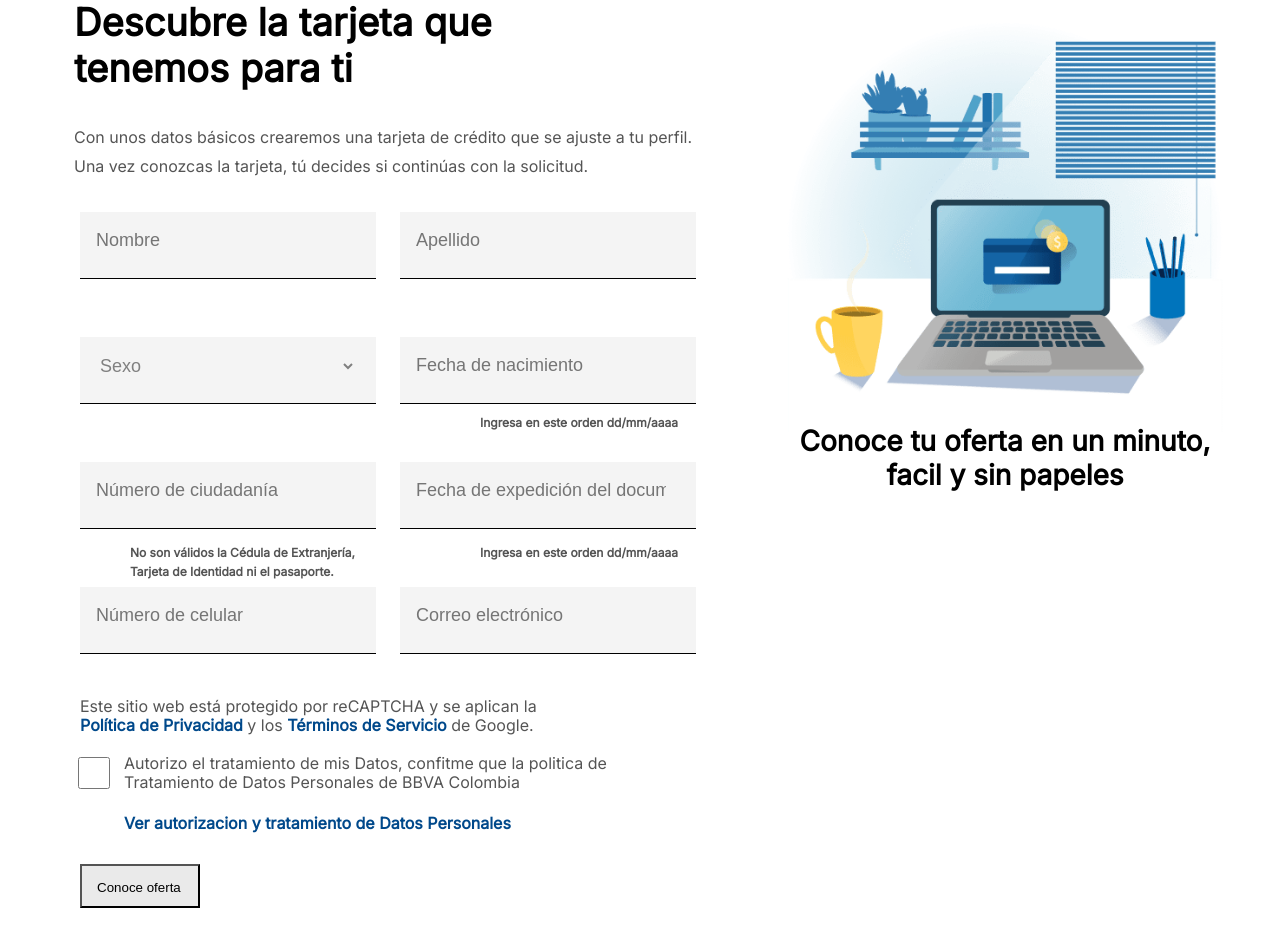
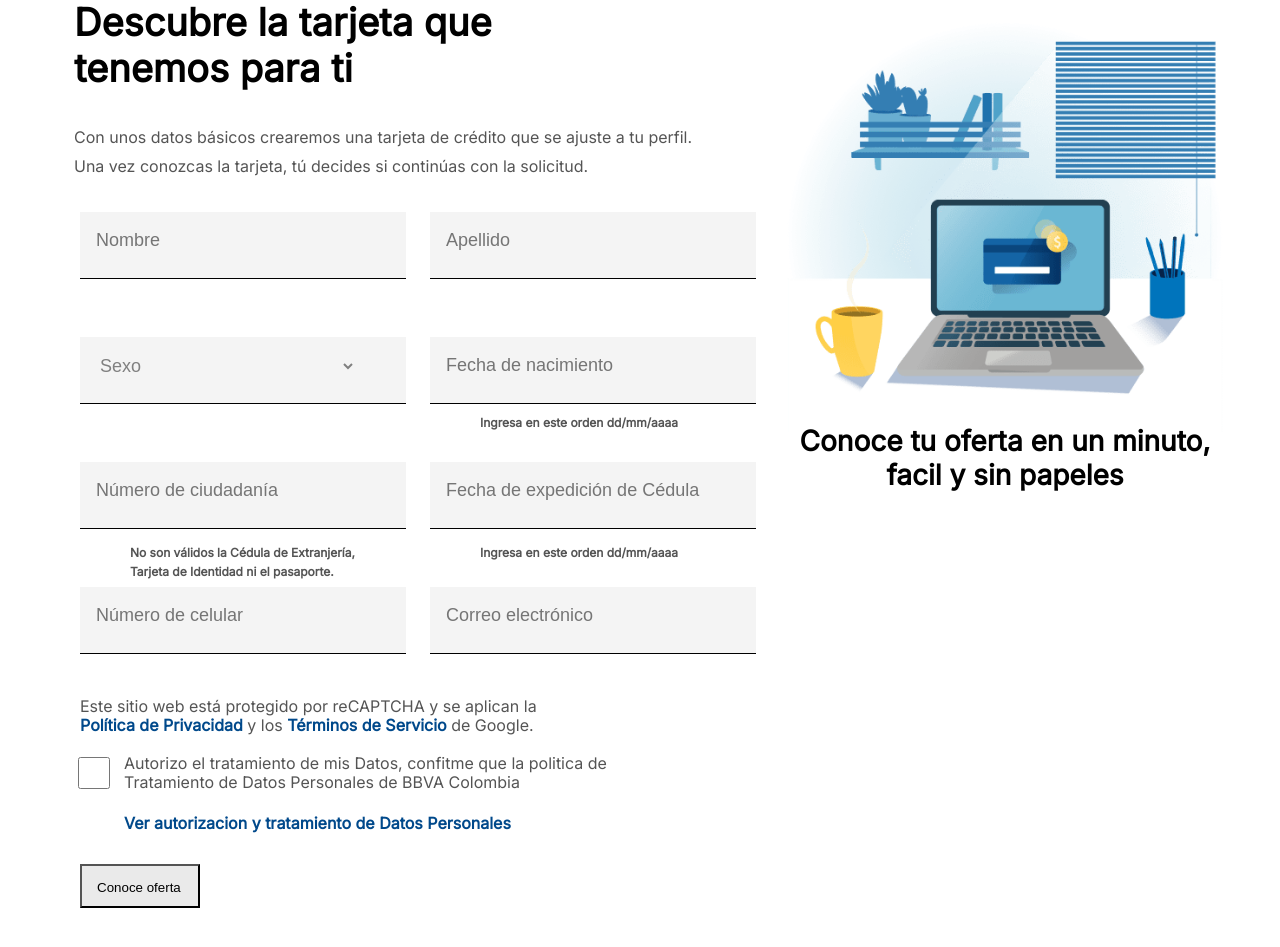
Before and after one commit to AnaCi98/bbva-accessibility-team, a PHP site: page / in a window 1280 px wide. Shown: the part 126-1073 px from the top of the page. Run offline with PHP 8.4, Linux system fonts and the light colour scheme.

Commit message:
Update php

```diff
--- a/index.html
+++ b/index.php
@@ -47,7 +47,7 @@
             <span class="No-son-vlidos-la-Cdula-de-Extranjera-Tarjeta-de-Identidad-ni-el-pasaporte">
                 No son válidos la Cédula de Extranjería, Tarjeta de Identidad ni el pasaporte.
               </span>
-            <input class="Rectangle-2" placeholder="Fecha de expedición del documento">
+            <input class="Rectangle-2" placeholder="Fecha de expedición de Cédula">
             <span class="Ingresa-en-este-orden-ddmmaaaa-2">
               Ingresa en este orden dd/mm/aaaa
             </span>
--- a/style.css
+++ b/style.css
@@ -44,7 +44,7 @@ section{
   }
 
   .Rectangle-2 {
-    width: 250px;
+    width: 280px;
     height: 20px;
     padding: 18px 30px 28px 16px;
     background-color: #f4f4f4;
@@ -67,7 +67,7 @@ section{
 
   form{
     display: grid;
-    grid-template-columns: 320px 320px;
+    grid-template-columns: 350px 350px;
     grid-template-rows: 125px 125px 125px 80px 200px 80px;
     margin-left: 80px;
     height: 100%;
```
